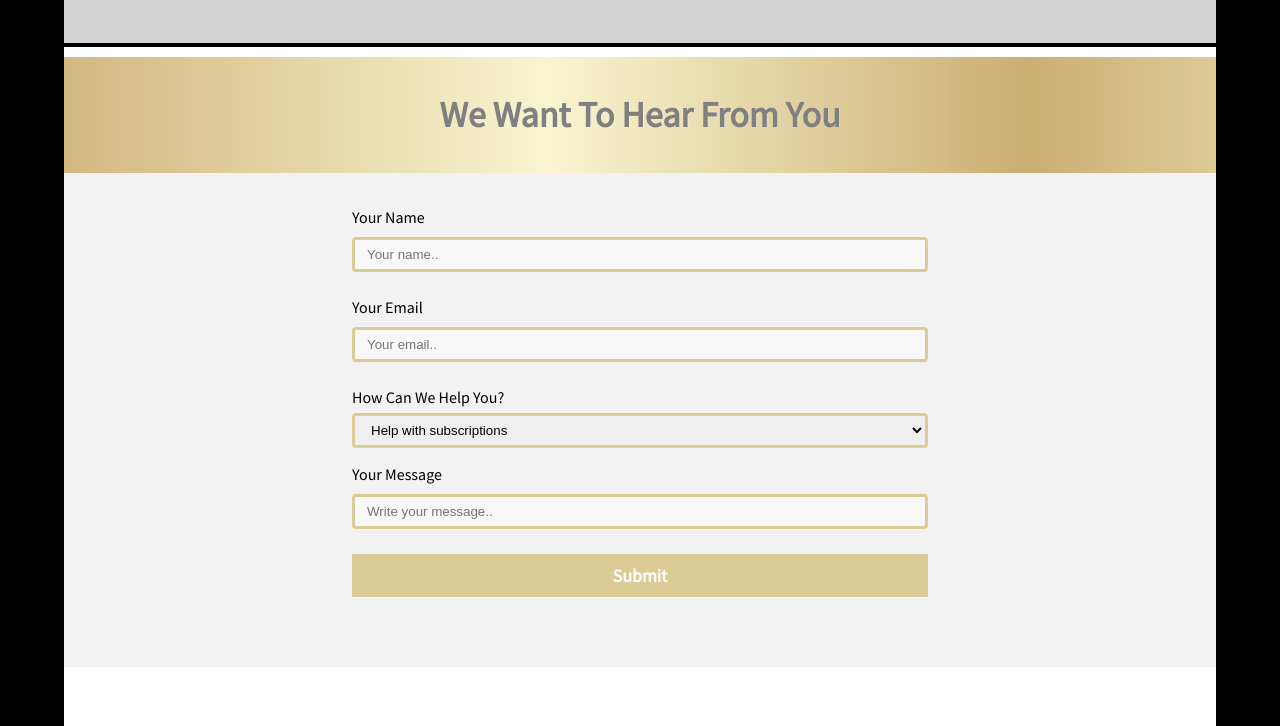
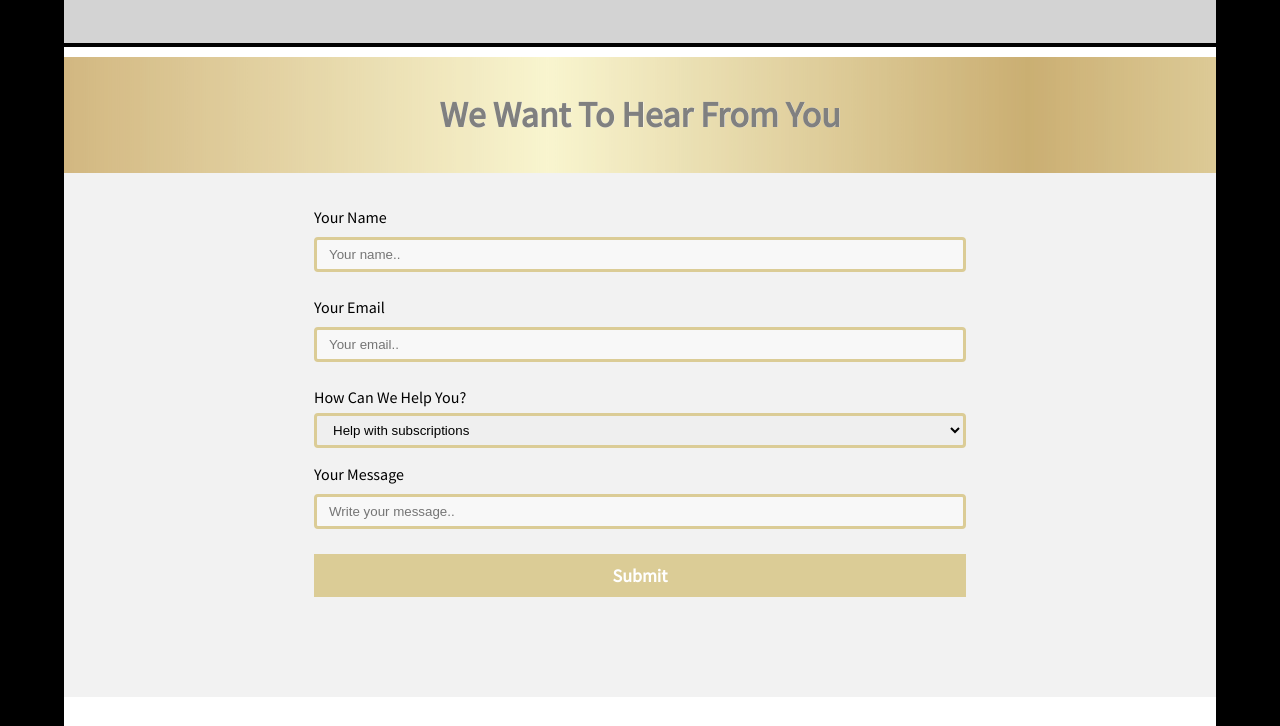
Before and after one commit to barbosafp/dokimos, a plain HTML site: page about.html in a window 1280 px wide. Shown: the part 1354-2080 px from the top of the page. Drawn offline with Linux system fonts and the light colour scheme; a web font is replaced by a local one.

Commit message:
dokimos5

```diff
--- a/css/style.css
+++ b/css/style.css
@@ -633,11 +633,11 @@ footer {
 
 #content{
  font-family:'Source Sans Pro',sans-serif;
- padding-left: 25%;
- padding-right: 25%;
+ padding-left: 250px;
+ padding-right: 250px;
  background-color: #f2f2f2;
  padding-top: 150px;
- padding-bottom: 70px;
+ padding-bottom: 100px;
  width: 100%;
 
 }
```
